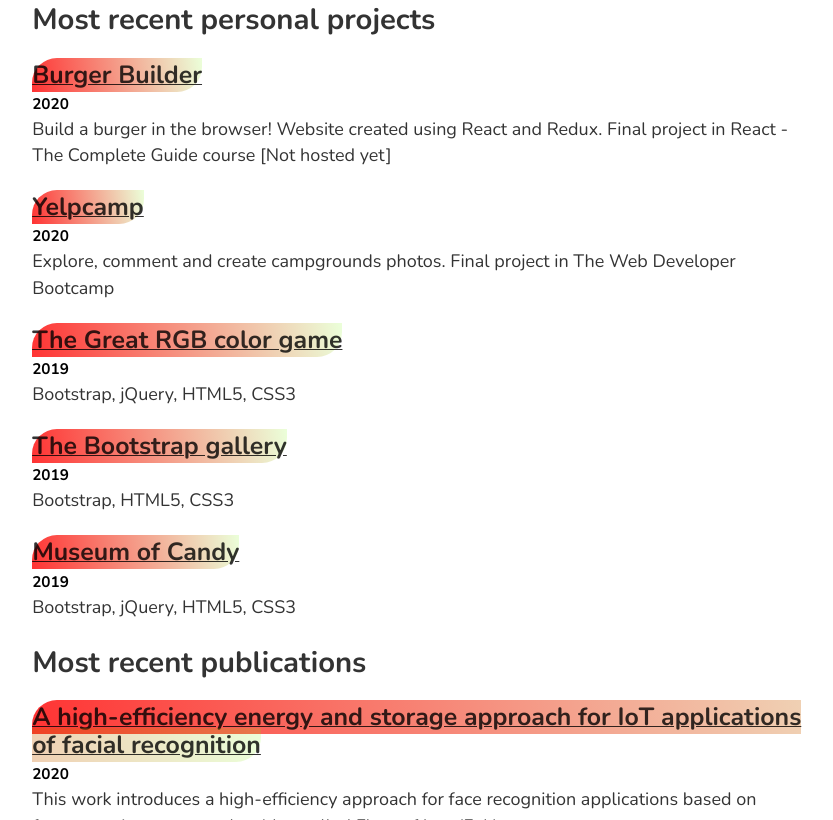
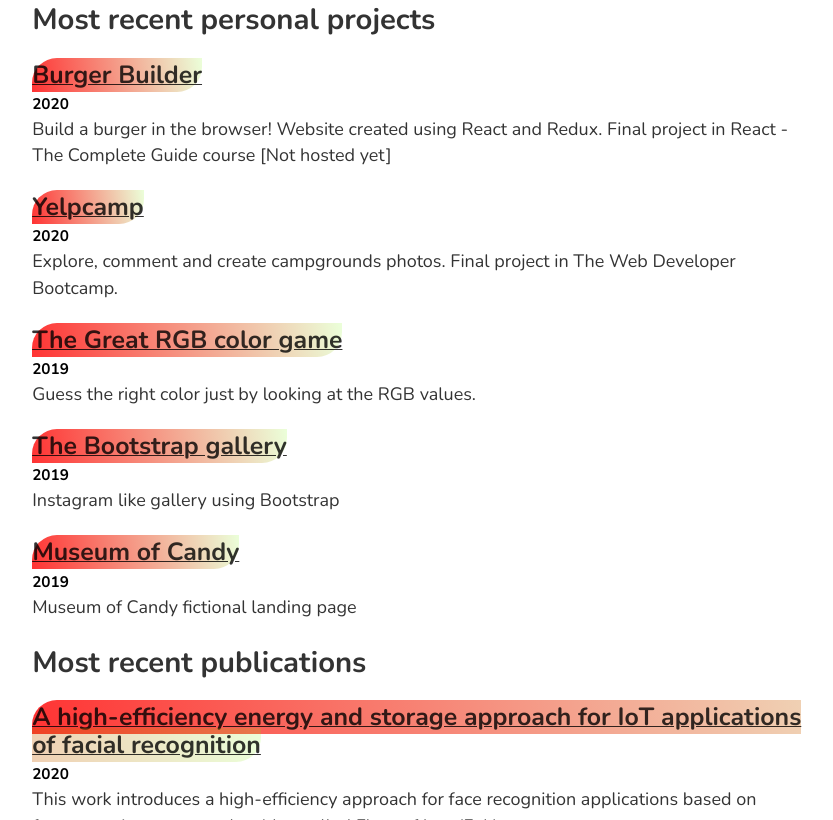
Before and after one commit to matheustguimaraes/matheustguimaraes.com, a Gatsby site: page /about in a window 1280 px wide. Shown: the part 338-1158 px from the top of the page, without its empty margins (217-1050 px from the left). Built offline with nearby package versions, Linux system fonts and the light colour scheme; Gatsby itself is replaced by a stand-in of ours.

Commit message:
Replace tech stack with description in projects

```diff
--- a/src/pages/about.js
+++ b/src/pages/about.js
@@ -56,28 +56,28 @@ const IndexPage = () => (
             date="2020"
           >
             Explore, comment and create campgrounds photos. Final project in The
-            Web Developer Bootcamp
+            Web Developer Bootcamp.
           </AboutSection>
           <AboutSection
             title="The Great RGB color game"
             href="https://unruffled-panini-1427f0.netlify.app"
             date="2019"
           >
-            Bootstrap, jQuery, HTML5, CSS3
+            Guess the right color just by looking at the RGB values.
           </AboutSection>
           <AboutSection
             title="The Bootstrap gallery"
             href="https://nervous-volhard-c2d0ed.netlify.app"
             date="2019"
           >
-            Bootstrap, HTML5, CSS3
+            Instagram like gallery using Bootstrap
           </AboutSection>
           <AboutSection
             title="Museum of Candy"
             href="https://musing-jackson-9eaf2f.netlify.app"
             date="2019"
           >
-            Bootstrap, jQuery, HTML5, CSS3
+            Museum of Candy fictional landing page
           </AboutSection>
           <h2>Most recent publications</h2>
           <AboutSection
```
